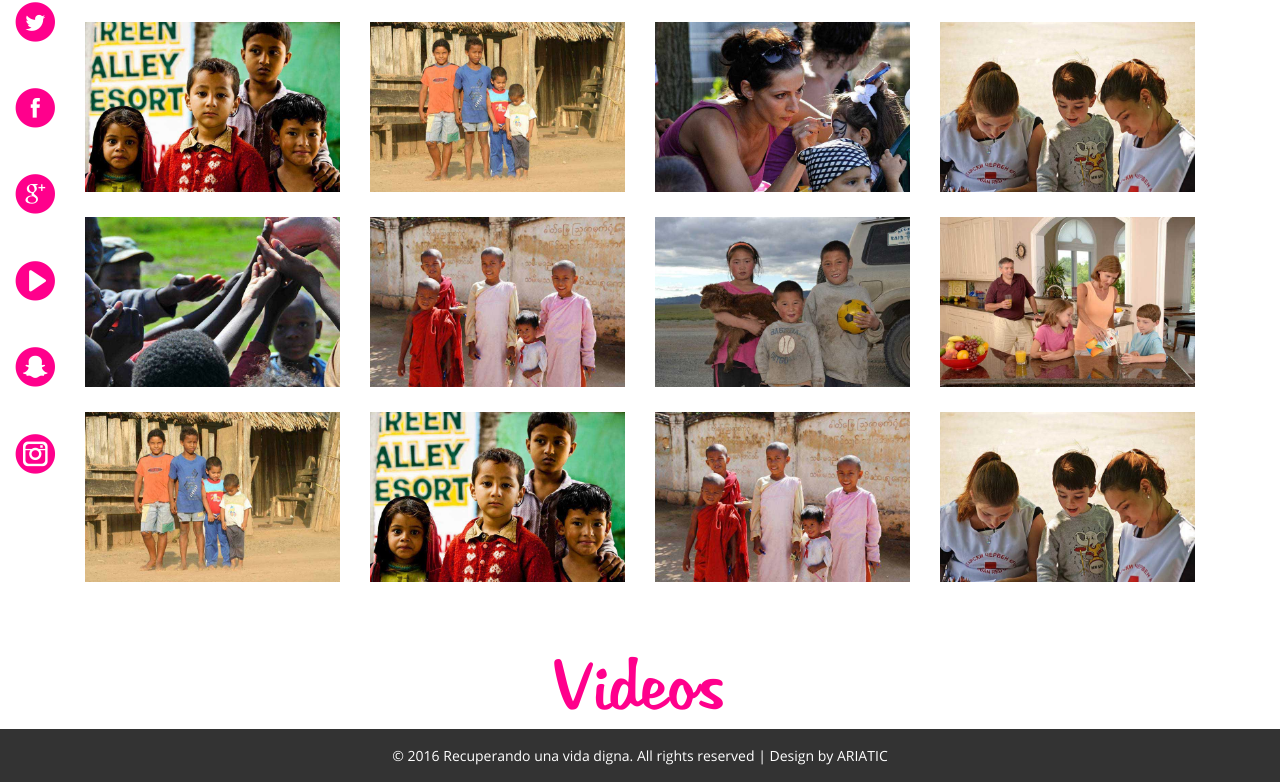
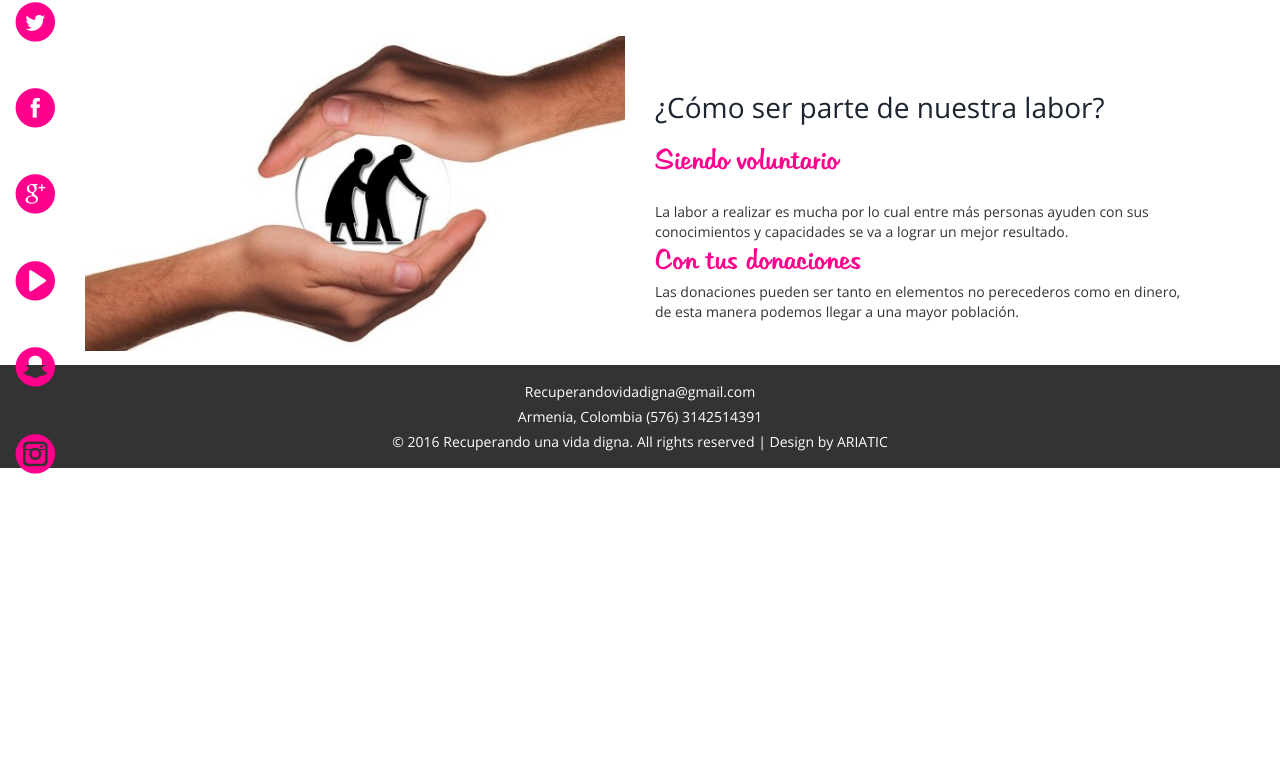
Before and after one commit to ARIATIC/FundacionRecuperandoUnaVidaDigna, a plain HTML site: page web/como_ayudar.html in a window 1280 px wide. Shown: the part 297-1079 px from the top of the page. After the commit the page ends 800 px from the top, so only its background shows below. Drawn offline with Linux system fonts and the light colour scheme; files whose address does not match are found by name.

Commit message:
Cambios 25/07
listoooo

```diff
--- a/web/como_ayudar.html
+++ b/web/como_ayudar.html
@@ -63,7 +63,7 @@ Smartphone Compatible web template, free webdesigns for Nokia, Samsung, LG, Sony
                     <ul>
                         <li><a href="index.html"><span class="glyphicon glyphicon-home" aria-hidden="true"></span>Inicio</a></li>
                         <li><a href="about.html"><span class="glyphicon glyphicon-user" aria-hidden="true"></span>Quienes Somos</a></li>
-                        <li><a href="shortcodes.html"><span class="glyphicon glyphicon-thumbs-up" aria-hidden="true"></span>Nuetra Labor</a></li>
+                        <li><a href="shortcodes.html"><span class="glyphicon glyphicon-thumbs-up" aria-hidden="true"></span>Nuestra Labor</a></li>
                         <li ><a href="gallery.html"><span class="glyphicon glyphicon-comment" aria-hidden="true"></span>Testimonios</a></li>
                         <li class="active"><a href="como_ayudar.html"><span class="glyphicon glyphicon-heart-empty" aria-hidden="true"></span>Cómo Ayudar</a></li>
                         <li><a href="contact.html"><span class="glyphicon glyphicon-envelope" aria-hidden="true"></span>Contacto</a></li>
@@ -88,63 +88,36 @@ Smartphone Compatible web template, free webdesigns for Nokia, Samsung, LG, Sony
 
 
     <!---->
-    <div class="gallery">
+
         <div class="container">
             <h1 class="tabitha">Cómo ayudar</h1>
-            <div class="gallery-bottom">
-                <div class="gallery-1">
-                    <div class="col-md-3 gallery-grid">
-                        <a class="example-image-link" href="images/g1.jpg" data-lightbox="example-set"><img class="example-image" src="images/g1.jpg" alt="" /></a>
            </div>
-                    <div class="col-md-3 gallery-grid">
-                        <a class="example-image-link" href="images/g2.jpg" data-lightbox="example-set"><img class="example-image" src="images/g2.jpg" alt="" /></a>
+    <div class="mission">
+        <div class="container">
+            <div class="mission-sec">
+                <div class="blog-grids">
+                    <div class="col-md-6 blog-pic">
+                        <img src="images/ayudar.jpg" class="img-responsive" alt="">
                     </div>
-                    <div class="col-md-3 gallery-grid">
-                        <a class="example-image-link" href="images/g3.jpg" data-lightbox="example-set"><img class="example-image" src="images/g3.jpg" alt="" /></a>
-                    </div>
-                    <div class="col-md-3 gallery-grid">
-                        <a class="example-image-link" href="images/g4.jpg" data-lightbox="example-set"><img class="example-image" src="images/g4.jpg" alt="" /></a>
-                    </div>
-                    <div class="clearfix"></div>
-                </div>
-                <div class="gallery-1">
-                    <div class="col-md-3 gallery-grid">
-                        <a class="example-image-link" href="images/g5.jpg" data-lightbox="example-set"><img class="example-image" src="images/g5.jpg" alt="" /></a>
-                    </div>
-                    <div class="col-md-3 gallery-grid">
-                        <a class="example-image-link" href="images/g6.jpg" data-lightbox="example-set"><img class="example-image" src="images/g6.jpg" alt="" /></a>
-                    </div>
-                    <div class="col-md-3 gallery-grid">
-                        <a class="example-image-link" href="images/g7.jpg" data-lightbox="example-set"><img class="example-image" src="images/g7.jpg" alt="" /></a>
-                    </div>
-                    <div class="col-md-3 gallery-grid">
-                        <a class="example-image-link" href="images/g8.jpg" data-lightbox="example-set"><img class="example-image" src="images/g8.jpg" alt="" /></a>
-                    </div>
-                    <div class="clearfix"></div>
-                </div>
-                <div class="gallery-1">
-                    <div class="col-md-3 gallery-grid">
-                        <a class="example-image-link" href="images/g2.jpg" data-lightbox="example-set"><img class="example-image" src="images/g2.jpg" alt="" /></a>
-                    </div>
-                    <div class="col-md-3 gallery-grid">
-                        <a class="example-image-link" href="images/g1.jpg" data-lightbox="example-set"><img class="example-image" src="images/g1.jpg" alt="" /></a>
-                    </div>
-                    <div class="col-md-3 gallery-grid">
-                        <a class="example-image-link" href="images/g6.jpg" data-lightbox="example-set"><img class="example-image" src="images/g6.jpg" alt="" /></a>
-                    </div>
-                    <div class="col-md-3 gallery-grid">
-                        <a class="example-image-link" href="images/g4.jpg" data-lightbox="example-set"><img class="example-image" src="images/g4.jpg" alt="" /></a>
+                    <div class="col-md-6">
+                        <h2 class="textcontenido2"><a href="shortcodes.html">¿Cómo ser parte de nuestra labor?</a></h2>
+                        <br />
+                        <div><p class="ayudar"> Siendo voluntario </p></div>
+                        <br />
+                        <p>La labor a realizar es mucha por lo cual entre más personas ayuden con sus conocimientos y capacidades se va a lograr un mejor resultado.</p>
+                        <p class="ayudar">Con tus donaciones<p />
+                        <p> Las donaciones pueden ser tanto en elementos no perecederos como en dinero, de esta manera podemos llegar a una mayor población. </p>
                     </div>
                     <div class="clearfix"></div>
                 </div>
             </div>
         </div>
         </div>
-    <h1 class="tabitha">Videos</h1>
-    <script src="js/lightbox-plus-jquery.min.js"></script>
         <!---->
         <div class="copywrite">
             <div class="container">
+                <p>Recuperandovidadigna@gmail.com</p>
+                <p> Armenia, Colombia (576) 3142514391</p>
                 <p> © 2016 Recuperando una vida digna. All rights reserved | Design by <a href="http://w3layouts.com/">ARIATIC</a></p>
             </div>
         </div>
--- a/web/css/fundacion.css
+++ b/web/css/fundacion.css
@@ -219,3 +219,9 @@ span.menu{
   -webkit-font-smoothing: antialiased;
   -moz-osx-font-smoothing: grayscale;
 }
+.ayudar{
+    font-size:2em;
+    color:#FF008C;
+    font-family:tabitha;
+    text-align:left;
+}
--- a/web/css/style.css
+++ b/web/css/style.css
@@ -228,14 +228,18 @@ span.menu{
 /*--banner--*/
 @keyframes cf3FadeInOut {
   0% {
-	background:url(../images/bnr3.jpg) no-repeat 0px 0px;
+	background:url('../images/bnr3.jpg') no-repeat 0px 0px;
 
 }
 33% {
-background:url(../images/bnr3.jpg) no-repeat 0px 0px;
-
-}
-66% {
+background:url('../images/Slide 3.jpg') no-repeat 0px 0px;
+
+}
+33% {
+background:url('..https://pixabay.com/es/anciano-meditando-su-vida-1425733/') no-repeat 0px 0px;
+
+}
+33% {
 background:url('https://www.telemundo.com/sites/nbcutelemundo/files/images/media_gallery_cover/2015/08/26/tres-perros-en-un-sofa.jpg') no-repeat 0px 0px;
 
 }
@@ -249,14 +253,14 @@ background:url('https://www.telemundo.com/sites/nbcutelemundo/files/images/media
 animation-name: cf3FadeInOut;
 animation-timing-function: ease-in-out;
 animation-iteration-count: infinite;
-animation-duration: 2s;
+animation-duration: 6s;
 animation-direction: unset;
 }
 
 
 
 .banner{
-	background:url(../images/bnr3.jpg) no-repeat 0px 0px;
+	background:url('../images/Slide 3.jpg') no-repeat 0px 0px;
 	background-size:cover;
 	min-height:650px;
 	padding-top:17em;
@@ -264,7 +268,7 @@ animation-direction: unset;
     animation-name: cf3FadeInOut;
     animation-timing-function: ease-in-out;
     animation-iteration-count: infinite;
-    animation-duration: 10s;
+    animation-duration: 6s;
     animation-direction: unset;
 }
 .banner h2{
```
Also changed, not shown: web/about.html (+3 -1 lines), web/contact.html (+3 -1 lines), web/gallery.html (+3 -1 lines), web/index.html (+3 -1 lines), web/shortcodes.html (+3 -1 lines), web/images/ayudar.jpg (added). Lines whose indentation alone changed are shown as unchanged.
